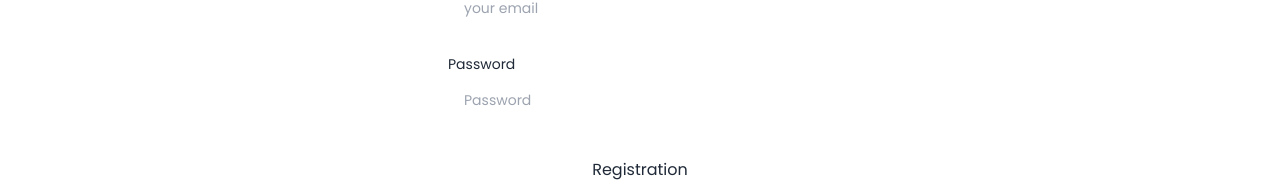
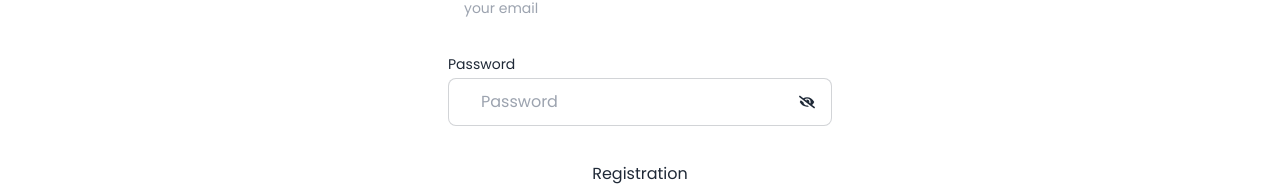
Before and after one commit to RobiulIslam08/a9-residential-website, a React (Vite) app: page /register in a window 1280 px wide. Shown: the part 402-588 px from the top of the page. Built offline with nearby package versions, Linux system fonts and the light colour scheme; no server answers.

Commit message:
eye icon modify

```diff
--- a/src/pages/register/Register.jsx
+++ b/src/pages/register/Register.jsx
@@ -87,14 +87,14 @@
 //     }
 // })} type={showPass ? "text" : "password"} placeholder="password" className=" input input-bordered" required />
 
-                                // <span className="relative -top-8 left-[290px]" onClick={() => setShowPass(!showPass)}>
+// <span className="relative -top-8 left-[290px]" onClick={() => setShowPass(!showPass)}>
 
 
-                                //     {
-                                //         showPass ? <FaEye></FaEye>
-                                //             : <FaEyeSlash></FaEyeSlash>
-                                //     }
-                                // </span>
+    // {
+    //     showPass ? <FaEye></FaEye>
+    //         : <FaEyeSlash></FaEyeSlash>
+    // }
+// </span>
 
 // {/* Indicate the error messages for password validation */}
 // {errors.password && (
@@ -128,15 +128,17 @@
 
 // export default Register;
 // import React from 'react';
-import { useContext } from "react";
+import { useContext, useState } from "react";
 import { AuthContext } from "../../providers/AuthProvider";
 import { useForm } from "react-hook-form";
 import { Link, useNavigate } from "react-router-dom";
 import { toast } from 'react-toastify';
 import 'react-toastify/dist/ReactToastify.css';
-// import { FaEye, FaEyeSlash } from "react-icons/fa";
+import { FaEye, FaEyeSlash } from "react-icons/fa";
 import { Helmet } from "react-helmet-async";
+
 const Register = () => {
+    const [showPass, setShowPass] = useState(false)
     const navigate = useNavigate()
     const { createUser, updateUserProfile, setReload } = useContext(AuthContext)
     // const [showPass, setShowPass] = useState(false)
@@ -179,26 +181,48 @@ const Register = () => {
                 <h1 className="text-2xl font-bold text-center">Register Now !</h1>
                 <form onSubmit={handleSubmit(onSubmit)} noValidate="" action="" className="space-y-6">
                     <div className="space-y-1 text-sm">
-                        <label  className="block dark:text-gray-600">Name</label>
-                        <input type="text" {...register("name")}   placeholder="Username" className="w-full px-4 py-3 rounded-md dark:border-gray-300 dark:bg-gray-50 dark:text-gray-800 focus:dark:border-violet-600" required />
+                        <label className="block dark:text-gray-600">Name</label>
+                        <input type="text" {...register("name")} placeholder="Username" className="w-full px-4 py-3 rounded-md dark:border-gray-300 dark:bg-gray-50 dark:text-gray-800 focus:dark:border-violet-600" required />
                     </div>
                     <div className="space-y-1 text-sm">
-                        <label  className="block dark:text-gray-600">Email</label>
-                        <input type="email" {...register("email")}   placeholder="email" className="w-full px-4 py-3 rounded-md dark:border-gray-300 dark:bg-gray-50 dark:text-gray-800 focus:dark:border-violet-600" required />
+                        <label className="block dark:text-gray-600">Email</label>
+                        <input type="email" {...register("email")} placeholder="email" className="w-full px-4 py-3 rounded-md dark:border-gray-300 dark:bg-gray-50 dark:text-gray-800 focus:dark:border-violet-600" required />
                     </div>
                     <div className="space-y-1 text-sm">
-                        <label  className="block dark:text-gray-600">Photo URL</label>
-                        <input type="text" {...register("photo")}   placeholder="your email" className="w-full px-4 py-3 rounded-md dark:border-gray-300 dark:bg-gray-50 dark:text-gray-800 focus:dark:border-violet-600" required />
+                        <label className="block dark:text-gray-600">Photo URL</label>
+                        <input type="text" {...register("photo")} placeholder="your email" className="w-full px-4 py-3 rounded-md dark:border-gray-300 dark:bg-gray-50 dark:text-gray-800 focus:dark:border-violet-600" required />
                     </div>
                     <div className="space-y-1 text-sm">
-                        <label htmlFor="password" className="block dark:text-gray-600">Password</label>
+                        {/* <label htmlFor="password" className="block dark:text-gray-600">Password</label>
                         <input  {...register("password", {
                             validate: {
                                 length: value => passwordLengthPattern.test(value) || "Password must be at least 6 characters",
                                 lowercase: value => passwordLowercasePattern.test(value) || "Password must contain at least one lowercase letter",
                                 uppercase: value => passwordUppercasePattern.test(value) || "Password must contain at least one uppercase letter"
                             }
-                        })} type="password" name="password" id="password" placeholder="Password" className="w-full px-4 py-3 rounded-md dark:border-gray-300 dark:bg-gray-50 dark:text-gray-800 focus:dark:border-violet-600" />
+                        })} type="password" name="password" id="password" placeholder="Password" className="w-full px-4 py-3 rounded-md dark:border-gray-300 dark:bg-gray-50 dark:text-gray-800 focus:dark:border-violet-600" /> */}
+
+
+                        <label htmlFor="password" className="block dark:text-gray-600">Password</label>
+                        <label className="input input-bordered flex items-center gap-2">
+                            <input  {...register("password", {
+                                validate: {
+                                    length: value => passwordLengthPattern.test(value) || "Password must be at least 6 characters",
+                                    lowercase: value => passwordLowercasePattern.test(value) || "Password must contain at least one lowercase letter",
+                                    uppercase: value => passwordUppercasePattern.test(value) || "Password must contain at least one uppercase letter"
+                                }
+                            })}  type={showPass ? "text" : "password"} name="password" id="password" placeholder="Password" className="w-full px-4 py-3 rounded-md dark:border-gray-300 dark:bg-gray-50 dark:text-gray-800 focus:dark:border-violet-600" />
+                            {/* <svg xmlns="http://www.w3.org/2000/svg" viewBox="0 0 16 16" fill="currentColor" className="w-4 h-4 opacity-70"><path fillRule="evenodd" d="M9.965 11.026a5 5 0 1 1 1.06-1.06l2.755 2.754a.75.75 0 1 1-1.06 1.06l-2.755-2.754ZM10.5 7a3.5 3.5 0 1 1-7 0 3.5 3.5 0 0 1 7 0Z" clipRule="evenodd" /></svg> */}
+
+                            <span className=" left-[290px]" onClick={() => setShowPass(!showPass)}>
+                            {
+        showPass ? <FaEye></FaEye>
+            : <FaEyeSlash></FaEyeSlash>
+    }
+                            </span>
+                        </label>
+
+
                         {/* Indicate the error messages for password validation */}
                         {errors.password && (
                             <>
```
